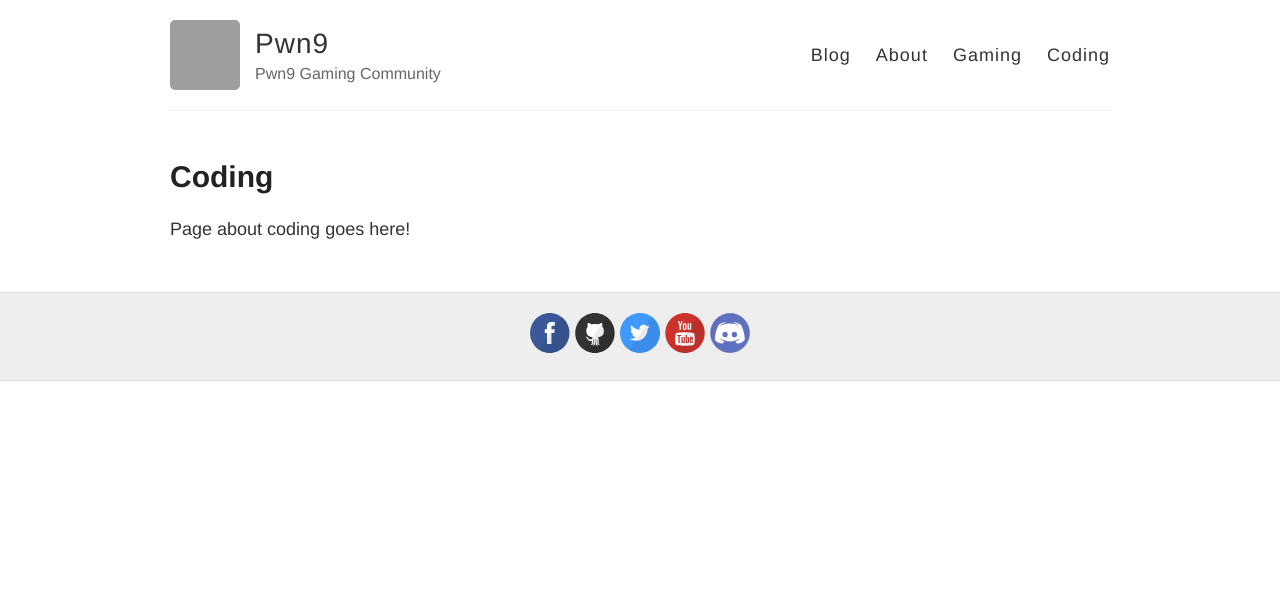
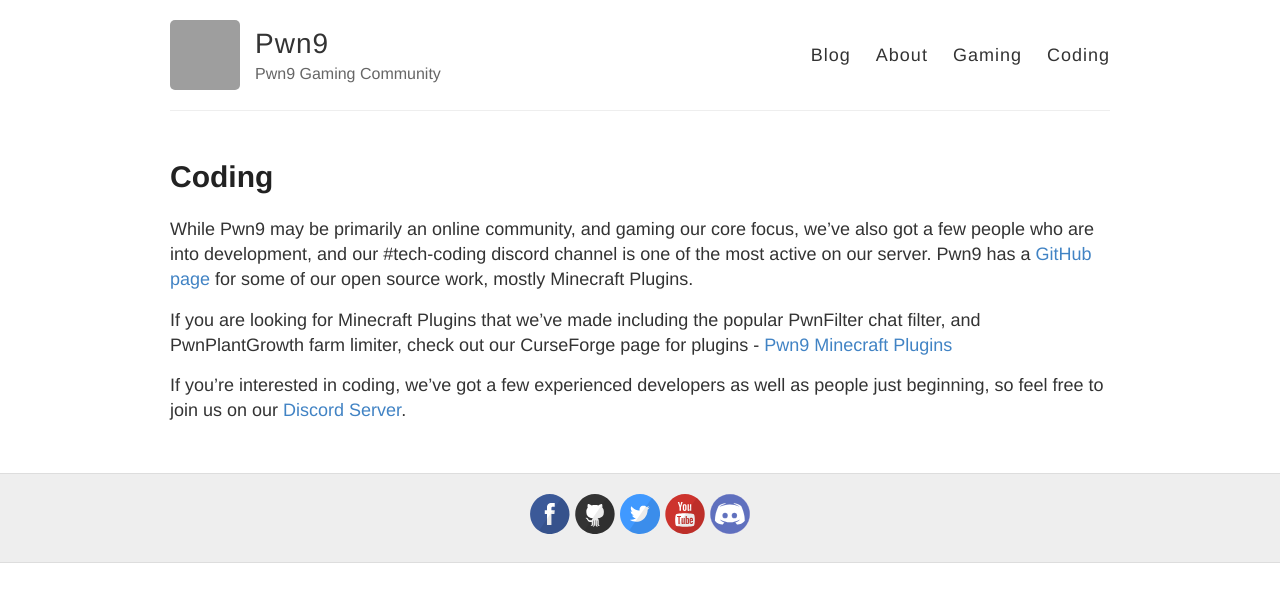
Before and after one commit to Pwn9/blog-pwn9-com.github.io, a Jekyll site: the page built from coding.md, in a window 1280 px wide. Shown: the top 602 px of the page. Built offline with Jekyll 4.4.1, drawn with Linux system fonts in a browser that asks for light colours; grey boxes are pictures that could not be loaded.

Commit message:
Update coding.md

```diff
--- a/coding.md
+++ b/coding.md
@@ -5,4 +5,8 @@
 published: true
 ---
 
-Page about coding goes here!
+While Pwn9 may be primarily an online community, and gaming our core focus, we've also got a few people who are into development, and our #tech-coding discord channel is one of the most active on our server. Pwn9 has a [GitHub page](https://github.com/Pwn9 "Pwn9 GitHub") for some of our open source work, mostly Minecraft Plugins.
+
+If you are looking for Minecraft Plugins that we've made including the popular PwnFilter chat filter, and PwnPlantGrowth farm limiter, check out our CurseForge page for plugins - [Pwn9 Minecraft Plugins](https://www.curseforge.com/members/tremor77/projects "Minecraft Plugins")
+
+If you're interested in coding, we've got a few experienced developers as well as people just beginning, so feel free to join us on our [Discord Server](http://discord.pwn9.com).
```
